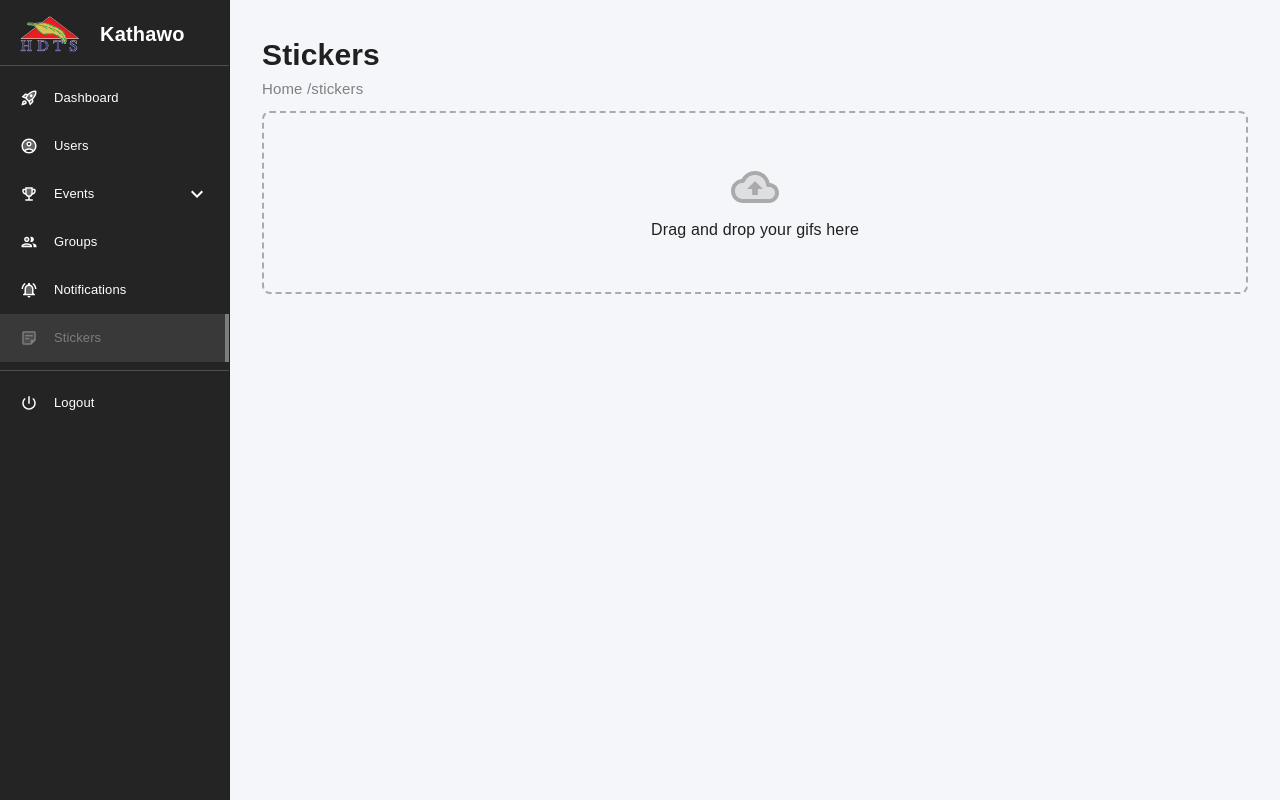
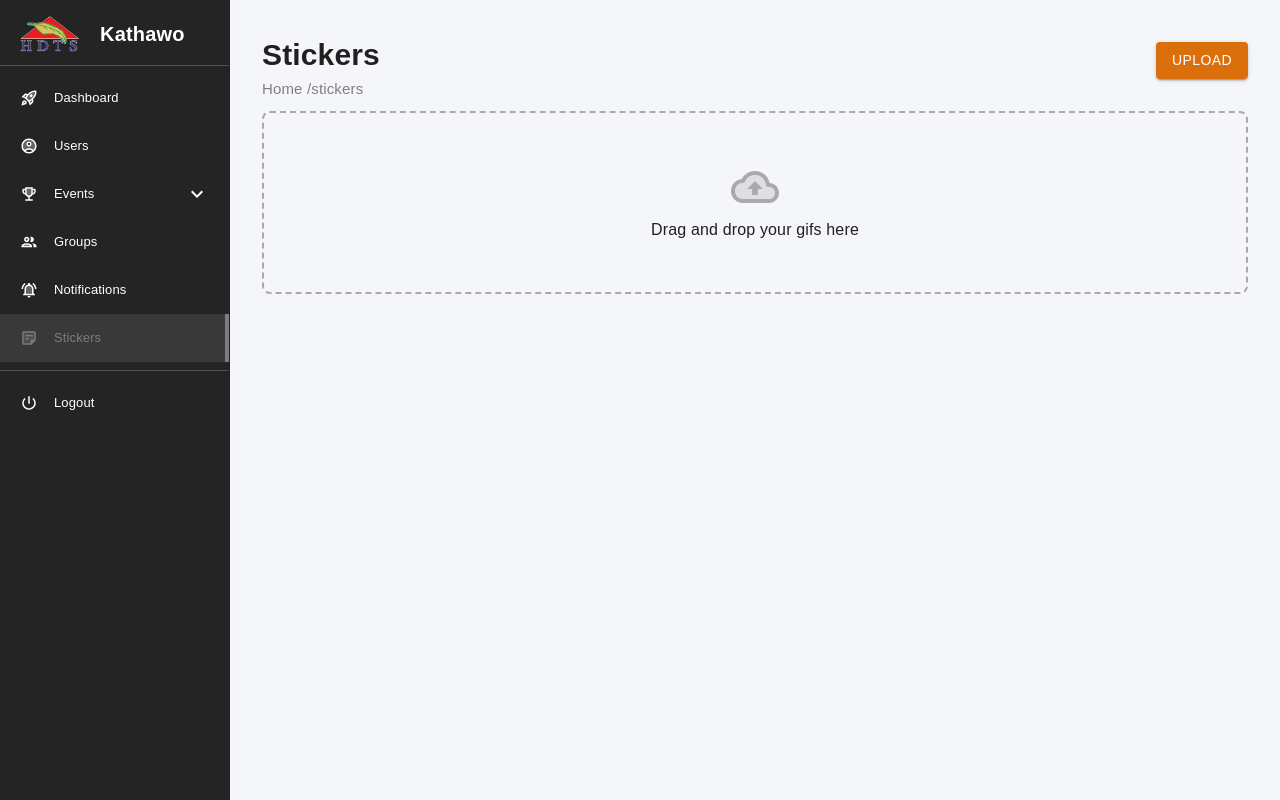
Before and after one commit to LDTECHSL/KathawoAdmin_Hosting, a React (Create React App) app: page /stickers in a window 1280 px wide. Built offline with nearby package versions, Linux system fonts and the light colour scheme.

Commit message:
feat: enhance Stickers page with drag-and-drop upload and button integration

```diff
--- a/src/Common/css/pages.css
+++ b/src/Common/css/pages.css
@@ -6,3 +6,9 @@
     width: 100%;
     height: auto;
 }
+
+.btn-area{
+    position: absolute;
+    right: 0;
+    top: 10px;
+}
--- a/src/Common/css/styles.css
+++ b/src/Common/css/styles.css
@@ -257,6 +257,7 @@
     width: 100%;
     height: auto;
     border-radius: 5px;
+    position: relative;
 }
 
 .comman-path-outer {
--- a/src/Components/CustomButtons.tsx
+++ b/src/Components/CustomButtons.tsx
@@ -16,7 +16,7 @@ export function PrimaryButton(props: ButtonProps) {
             disabled={props.disabled}
             startIcon={props.icon}
             sx={{
-                backgroundColor: "#0047aa",
+                backgroundColor: "#da6f0cff",
                 "&:disabled": {
                     backgroundColor: "#e0e0e0", // Custom disabled background
                     color: "#9e9e9e", // Custom disabled text color
--- a/src/Layouts/Comman.tsx
+++ b/src/Layouts/Comman.tsx
@@ -1,14 +1,19 @@
 import "../Common/css/styles.css";
 import { ReactElement } from "react";
 import "../Common/css/pages.css"
+import { PrimaryButton, SecondaryButton, SuccessButton, WarningButton } from "src/Components/CustomButtons";
 
 interface Props {
   children: ReactElement;
   name: string;
   path: string;
+  isBtn: boolean;
+  btnName?: string;
+  onclick?: () => void;
+  variety?: string;
 }
 
-export default function CommanLayout({ children,name,path }: Readonly<Props>) {
+export default function CommanLayout({ children, name, path, isBtn, btnName, onclick, variety }: Readonly<Props>) {
 
   return (
     <div className="comman-outer-container">
@@ -18,10 +23,28 @@ export default function CommanLayout({ children,name,path }: Readonly<Props>) {
       <div className="comman-path-outer">
         <span className="comman-path">Home {path}</span>
       </div>
+      {isBtn && (
+        <div className="btn-area">
+          {variety === "primary" && (
+            <PrimaryButton name={btnName ?? ""} onClick={onclick ?? (() => { })} disabled={false} />
+          )}
+          {variety === "secondary" && (
+            <SecondaryButton name={btnName ?? ""} onClick={onclick ?? (() => { })} disabled={false} />
+          )}
+          {variety === "warning" && (
+            <WarningButton name={btnName ?? ""} onClick={onclick ?? (() => { })} disabled={false} />
+          )}
+          {variety === "success" && (
+            <SuccessButton name={btnName ?? ""} onClick={onclick ?? (() => { })} disabled={false} />
+          )}
+        </div>
+      )}
       <div className="space"></div>
       <div className="comman-path-outer">
         {children}
       </div>
+
+
     </div>
   );
 }
--- a/src/Pages/stickers/Stickers.tsx
+++ b/src/Pages/stickers/Stickers.tsx
@@ -2,6 +2,7 @@ import React, { useState } from "react";
 import CommanLayout from "src/Layouts/Comman";
 import "../../Common/css/pages.css";
 import { CloudUploadTwoTone } from "@mui/icons-material";
+import { PrimaryButton } from "src/Components/CustomButtons";
 
 export default function Stickers() {
     const [files, setFiles] = useState<File[]>([]);
@@ -16,8 +17,13 @@ export default function Stickers() {
         e.preventDefault();
     };
 
+    const handleSave = () => {
+
+    }
+
     return (
-    <CommanLayout name="Stickers" path="/stickers">
+        <CommanLayout name="Stickers" path="/stickers" isBtn={true} btnName="Upload" onclick={handleSave} variety="primary">
+            <>
                 <div
                     className="full-width-outer"
                     onDrop={handleDrop}
@@ -40,6 +46,7 @@ export default function Stickers() {
                         </ul>
                     )}
                 </div>
+            </>
         </CommanLayout>
     );
 }
```
Lines whose indentation alone changed are shown as unchanged.
